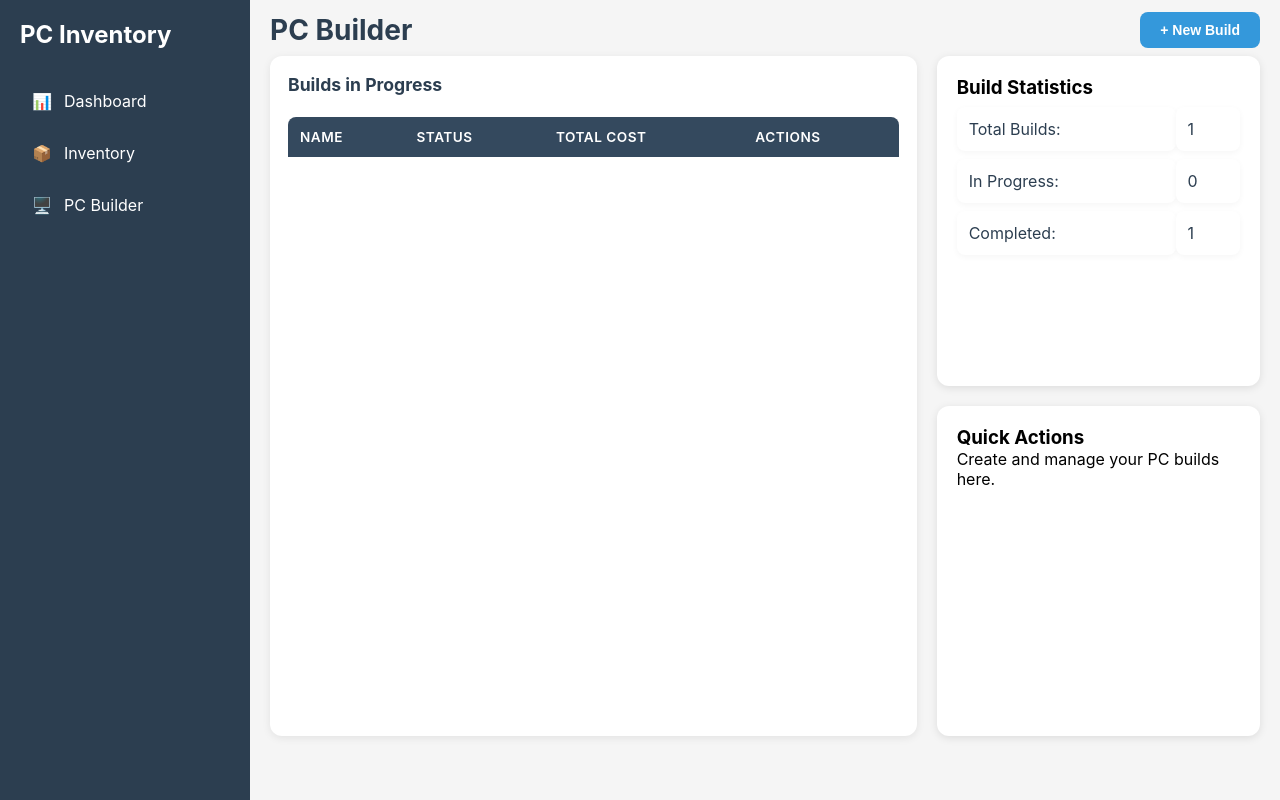
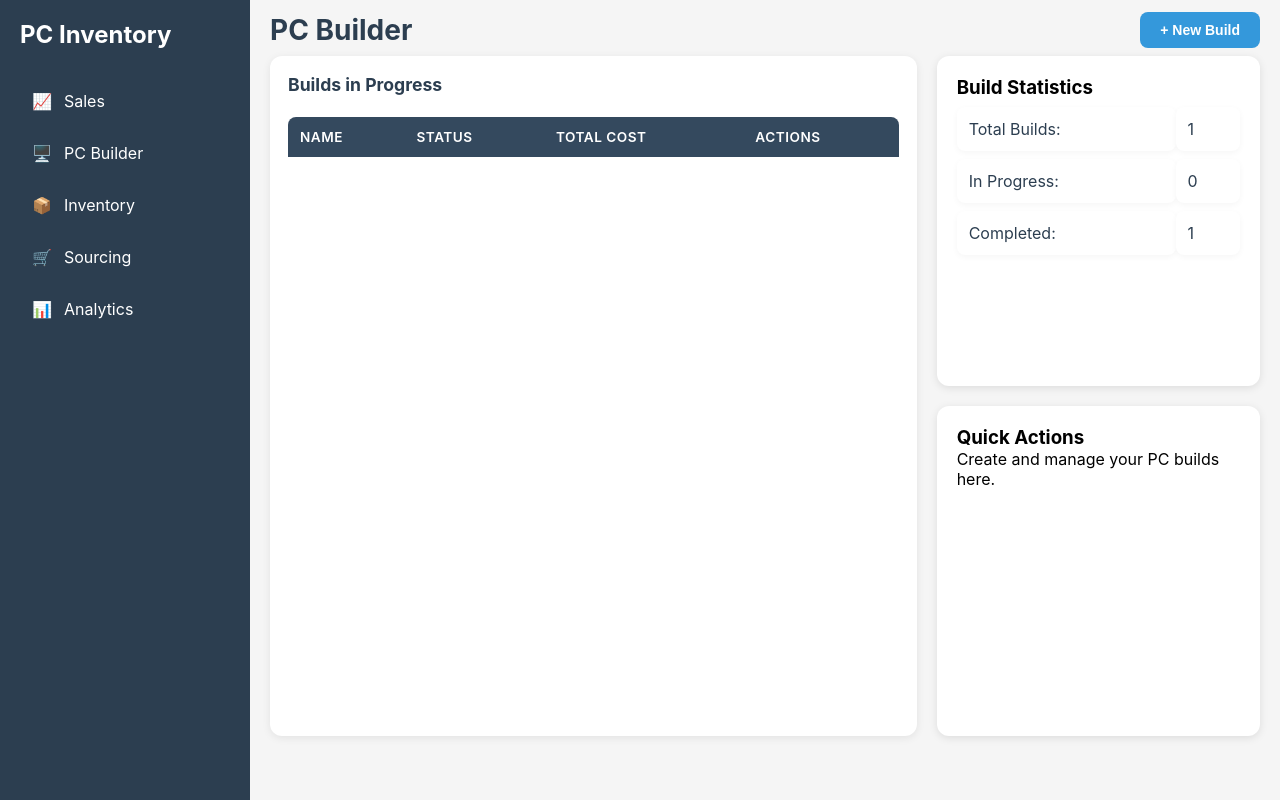
Before and after one commit to denwitha4/PCToolMVP, a FastAPI app: page /builder in a window 1280 px wide. Run offline with FastAPI, Linux system fonts and the light colour scheme; data comes from the database, SQL or seed files in the repository; both versions use the stored data as it was after the commit; lists and menus that the app fills with data are empty.

Commit message:
Added new tabs to focus on, changed locations in terms of importance

```diff
--- a/routes/pages.py
+++ b/routes/pages.py
@@ -11,6 +11,12 @@ templates = Jinja2Templates(directory="templates")
 async def landing_page(request: Request):
     """Landing page"""
     return templates.TemplateResponse("landing/index.html", {"request": request})
+
+@router.get("/sales", response_class=HTMLResponse)
+async def sales_page(request: Request, db: Session = Depends(get_db)):
+    """Sales management page"""
+    return templates.TemplateResponse("sales/index.html", {"request": request, "active": "sales"})
+
 
 @router.get("/inventory", response_class=HTMLResponse)
 async def inventory_page(request: Request, db: Session = Depends(get_db)):
--- a/templates/components/sidebar.html
+++ b/templates/components/sidebar.html
@@ -1,16 +1,24 @@
 <div class="sidebar">
     <h2>PC Inventory</h2>
-    <div class="nav-item {% if active_page == 'dashboard' %}active{% endif %}" onclick="navigateTo('dashboard')">
-        <span>📊</span>
-        <span>Dashboard</span>
+    <div class="nav-item {% if active_page == 'sales' %}active{% endif %}" onclick="navigateTo('sales')">
+        <span>📈</span>
+        <span>Sales</span>
+    </div>
+    <div class="nav-item {% if active_page == 'builder' %}active{% endif %}" onclick="navigateTo('builder')">
+        <span>🖥️</span>
+        <span>PC Builder</span>
     </div>
     <div class="nav-item {% if active_page == 'inventory' %}active{% endif %}" onclick="navigateTo('inventory')">
         <span>📦</span>
         <span>Inventory</span>
     </div>
-    <div class="nav-item {% if active_page == 'builder' %}active{% endif %}" onclick="navigateTo('builder')">
-        <span>🖥️</span>
-        <span>PC Builder</span>
+    <div class="nav-item {% if active_page == 'source' %}active{% endif %}" onclick="navigateTo('source')">
+        <span>🛒</span>
+        <span>Sourcing</span>
+    </div>
+    <div class="nav-item {% if active_page == 'dashboard' %}active{% endif %}" onclick="navigateTo('dashboard')">
+        <span>📊</span>
+        <span>Analytics</span>
     </div>
 </div>
 
```
Also changed, not shown: templates/sales/index.html (added, +7 -0 lines), db/pc_inventory.db.
